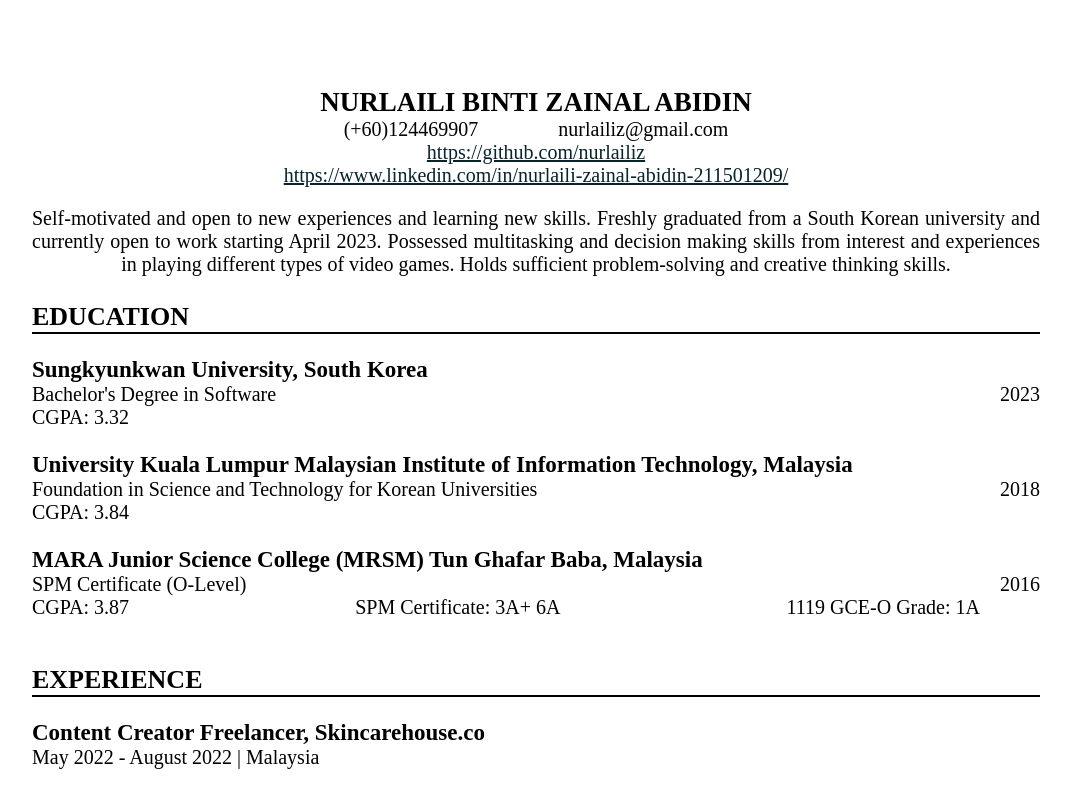
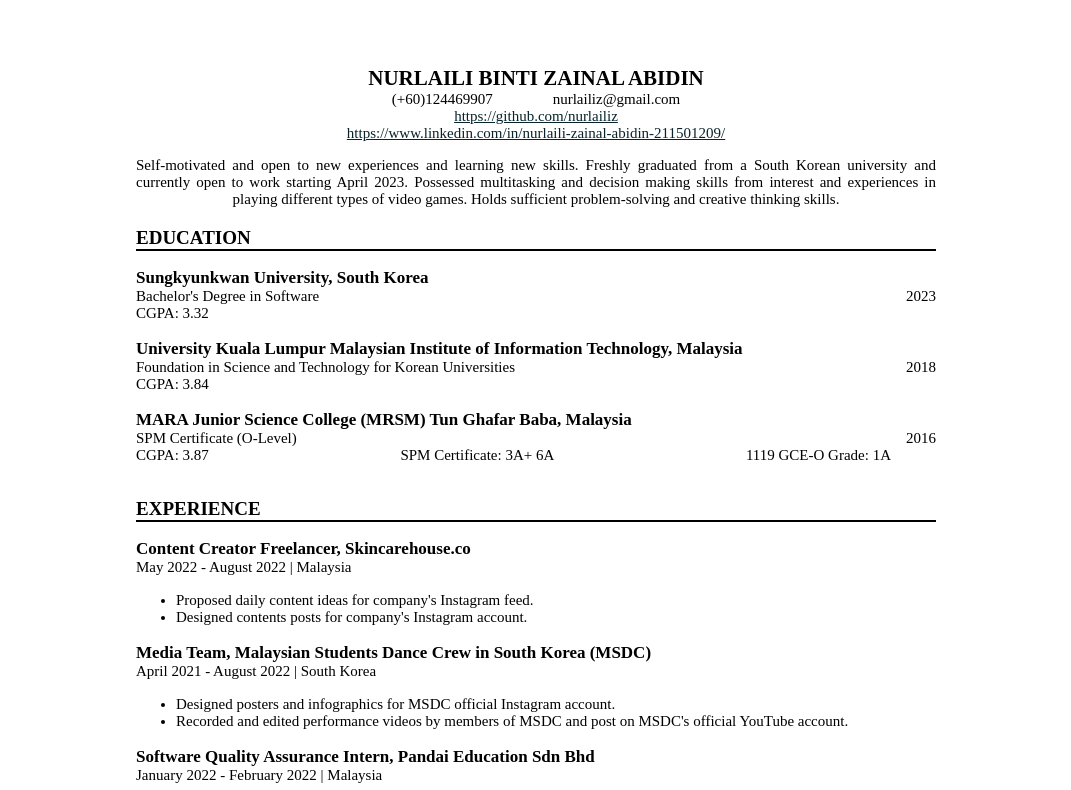
Before and after one commit to nurlailiz/Curriculum-Vitae-using-React, a React (Create React App) app: page / in a window 1280 px wide. Shown: the top 790 px of the page, without its empty margins (104-1175 px from the left). Built offline with nearby package versions, Linux system fonts and the light colour scheme; the HTML template or start-up script is replaced by a standard one.

Commit message:
Update files

```diff
--- /dev/null
+++ b/public/index.html
@@ -0,0 +1,43 @@
+<!DOCTYPE html>
+<html lang="en">
+  <head>
+    <meta charset="utf-8" />
+    <link rel="icon" href="%PUBLIC_URL%/favicon.ico" />
+    <meta name="viewport" content="width=device-width, initial-scale=1" />
+    <meta name="theme-color" content="#000000" />
+    <meta
+      name="description"
+      content="Web site created using create-react-app"
+    />
+    <link rel="apple-touch-icon" href="%PUBLIC_URL%/logo192.png" />
+    <!--
+      manifest.json provides metadata used when your web app is installed on a
+      user's mobile device or desktop. See https://developers.google.com/web/fundamentals/web-app-manifest/
+    -->
+    <link rel="manifest" href="%PUBLIC_URL%/manifest.json" />
+    <!--
+      Notice the use of %PUBLIC_URL% in the tags above.
+      It will be replaced with the URL of the `public` folder during the build.
+      Only files inside the `public` folder can be referenced from the HTML.
+
+      Unlike "/favicon.ico" or "favicon.ico", "%PUBLIC_URL%/favicon.ico" will
+      work correctly both with client-side routing and a non-root public URL.
+      Learn how to configure a non-root public URL by running `npm run build`.
+    -->
+    <title>React App</title>
+  </head>
+  <body>
+    <noscript>You need to enable JavaScript to run this app.</noscript>
+    <div id="root"></div>
+    <!--
+      This HTML file is a template.
+      If you open it directly in the browser, you will see an empty page.
+
+      You can add webfonts, meta tags, or analytics to this file.
+      The build step will place the bundled scripts into the <body> tag.
+
+      To begin the development, run `npm start` or `yarn start`.
+      To create a production bundle, use `npm run build` or `yarn build`.
+    -->
+  </body>
+</html>
--- a/src/App.css
+++ b/src/App.css
@@ -3,7 +3,7 @@
   background-color: white;
   margin-left: auto;
   margin-right: auto;
-  width: 63em;
+  width: 50em;
   margin-bottom: 10em;
 }
 
@@ -12,13 +12,13 @@
   margin-top: 3em;
   flex-direction: column;
   align-items: center;
-  font-size: 20px;
+  font-size: 15px;
   color: black;
 }
 
 .App-header h3 {
   margin-bottom: 0;
-  font-size: 27px;
+  font-size: 21px;
 }
 
 .Contact {
@@ -45,7 +45,7 @@
 }
 
 .Section-title {
-  font-size: 26px;
+  font-size: 19px;
   font-weight: bold;
   margin-bottom: 0;
 }
@@ -55,7 +55,7 @@
 }
 
 .Bold-item {
-  font-size: 23px;
+  font-size: 17px;
   font-weight: bold;
   margin-bottom: 0;
 }
@@ -63,7 +63,7 @@
 .Education-year {
   margin-top: -1em;
   margin-bottom: -1em;
-  font-size: 20px;
+  font-size: 15px;
   align-items: center;
   display: flex;
   flex-direction: row;
@@ -71,14 +71,14 @@
 }
 
 .Content {
-  font-size: 20px;
+  font-size: 15px;
   margin-top: 0em;
 }
 
 .Education-cert {
   margin-top: -2em;
   margin-right: 3em;
-  font-size: 20px;
+  font-size: 15px;
   align-items: center;
   display: flex;
   flex-direction: row;
@@ -86,11 +86,11 @@
 }
 
 .App li {
-  font-size: 20px;
+  font-size: 15px;
 }
 
 .Content-ref {
-  font-size: 20px;
+  font-size: 15px;
   margin-top: 0em;
   margin-bottom: 0em;
 }
```
Also changed, not shown: public/manifest.json (added), public/robots.txt (added).
